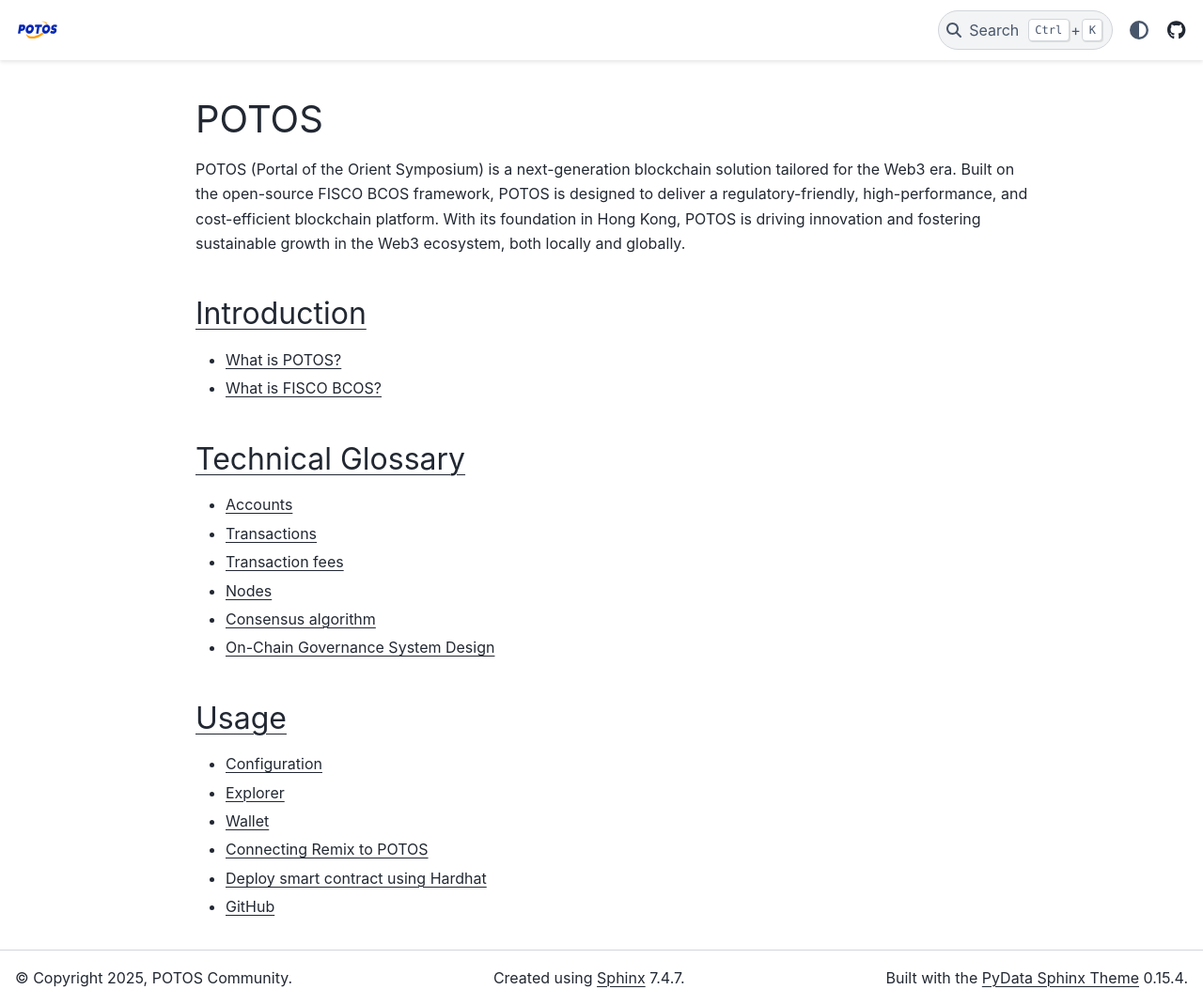
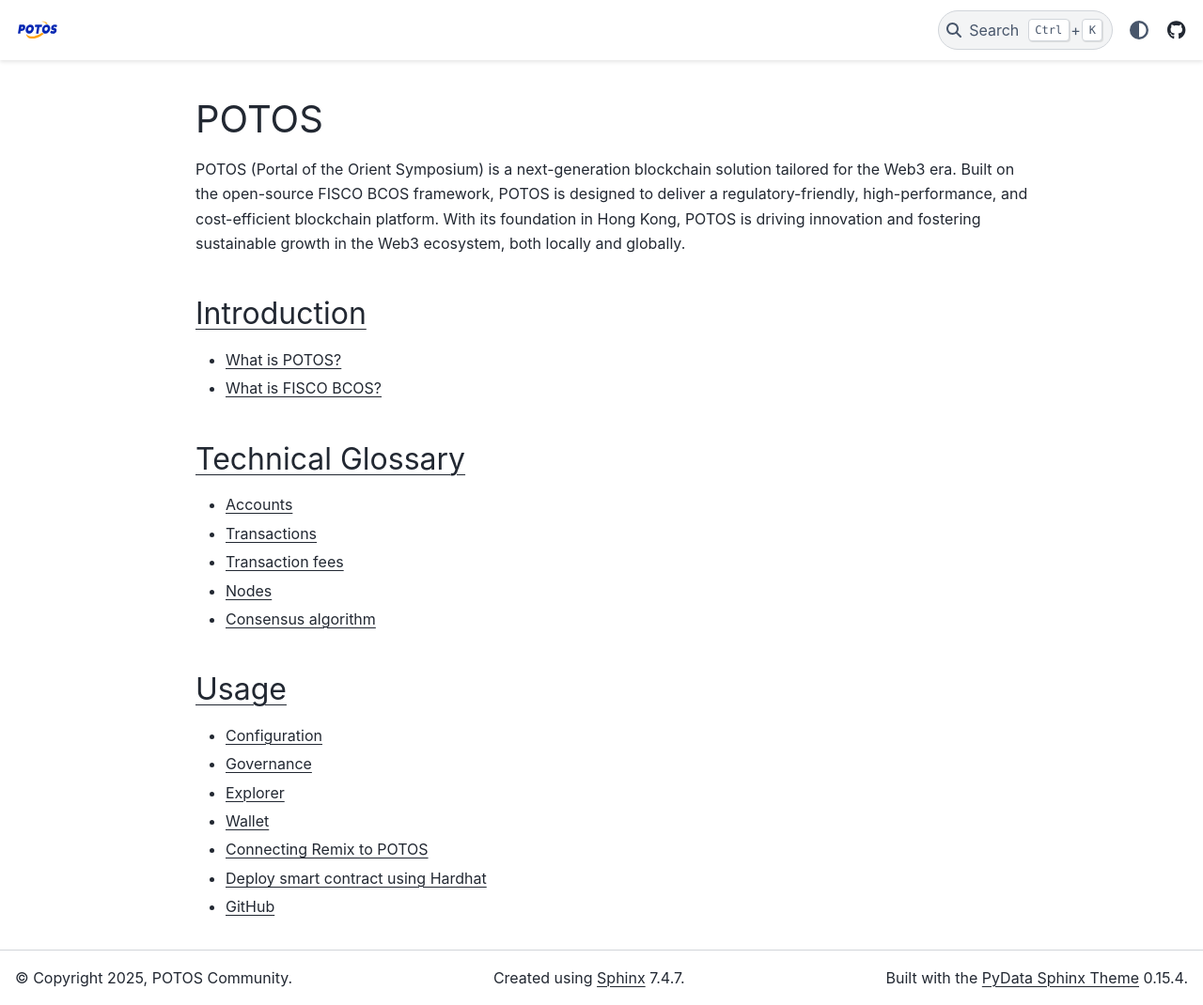
Before and after one commit to potoshk/potos-docs, a Sphinx documentation site: the page built from docs/index.md, in a window 1280 px wide and 1070 px high. Shown: the whole window at 94% size. Built offline with Sphinx 7.4.7 and the PyData theme 0.15.4, drawn with Linux system fonts in a browser that asks for light colours.

Commit message:
update md

```diff
--- a/docs/index.md
+++ b/docs/index.md
@@ -20,10 +20,10 @@
 - [Transaction fees](https://docs.potos.hk/en/latest/glossary/transaction-fees.html)
 - [Nodes](https://docs.potos.hk/en/latest/glossary/nodes.html)
 - [Consensus algorithm](https://docs.potos.hk/en/latest/glossary/consensus.html)
-- [On-Chain Governance System Design](https://docs.potos.hk/en/latest/glossary/committee.html)
 
 ## [Usage](https://docs.potos.hk/en/latest/developer/index.html)
 - [Configuration](https://docs.potos.hk/en/latest/developer/config.html)
+- [Governance](https://docs.potos.hk/en/latest/developer/committee.html)
 - [Explorer](https://docs.potos.hk/en/latest/developer/explorer_usage.html)
 - [Wallet](https://docs.potos.hk/en/latest/developer/wallet_usage.html)
 - [Connecting Remix to POTOS](https://docs.potos.hk/en/latest/developer/remix_usage.html)
```
